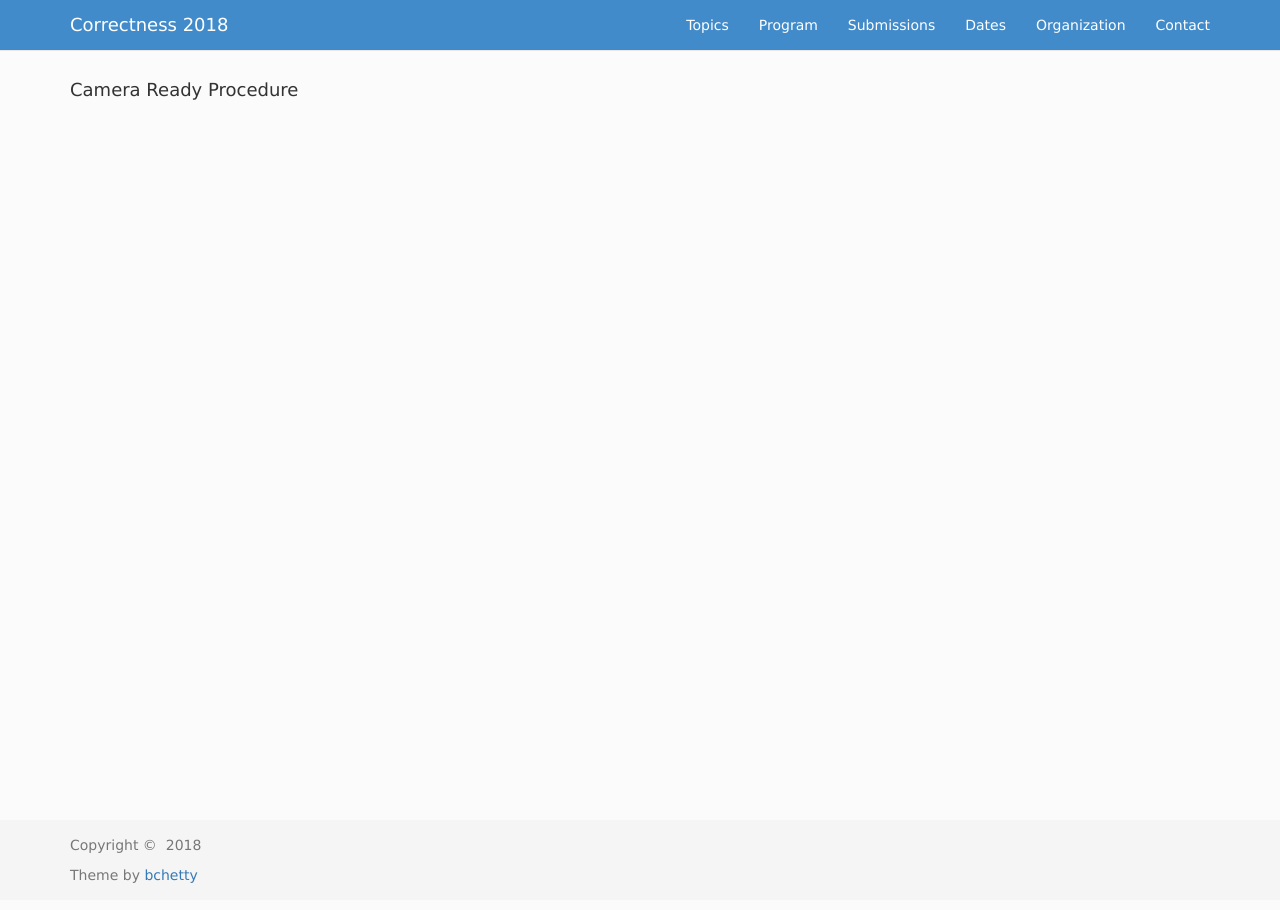
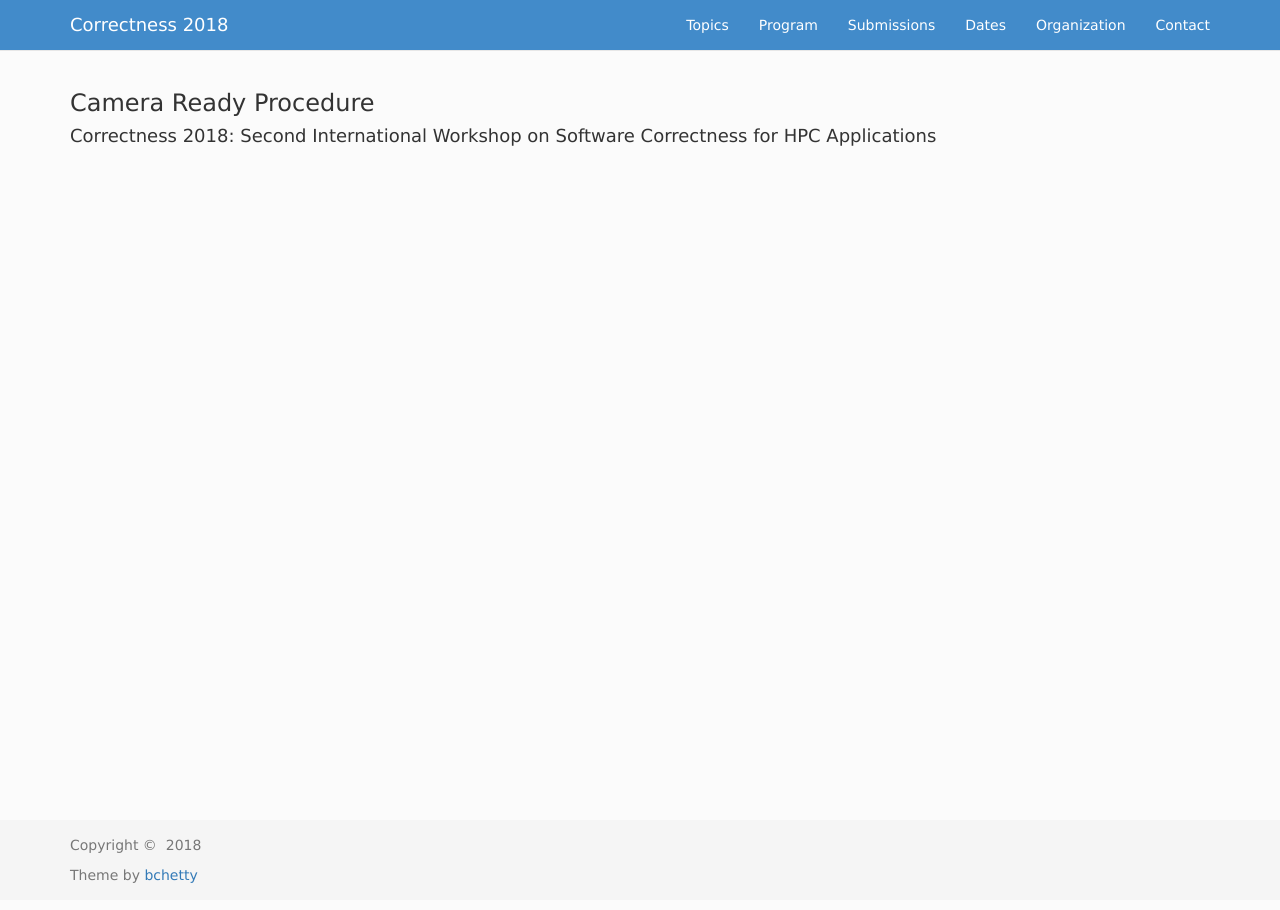
Before and after one commit to correctness-workshop/2018, a Jekyll site: the page built from camera-ready.md, in a window 1280 px wide. Built offline with Jekyll 4.4.1, drawn with Linux system fonts in a browser that asks for light colours; nearby versions of some CDN libraries.

Commit message:
Update camera-ready.md

```diff
--- a/camera-ready.md
+++ b/camera-ready.md
@@ -4,4 +4,5 @@ title: Correctness 2018
 comments: false
 ---
 
-#### Camera Ready Procedure
+### Camera Ready Procedure
+#### Correctness 2018: Second International Workshop on Software Correctness for HPC Applications
```
